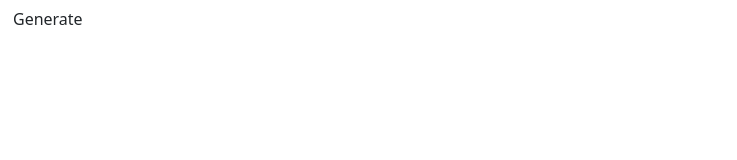
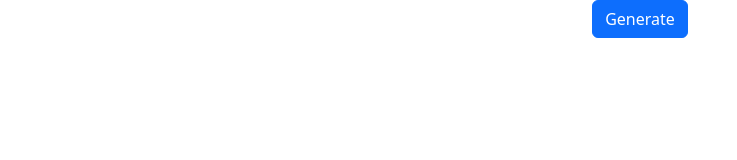
Before and after one commit to egannod/partner_generator, a plain HTML site: page index.html in a window 1280 px wide. Shown: the whole page, without its empty margins (0-737 px from the left). Drawn offline with nearby package versions, Linux system fonts and the light colour scheme.

Commit message:
Update button

```diff
--- a/index.html
+++ b/index.html
@@ -7,7 +7,9 @@
     <link href="https://cdn.jsdelivr.net/npm/bootstrap@5.3.3/dist/css/bootstrap.min.css" rel="stylesheet" integrity="sha384-QWTKZyjpPEjISv5WaRU9OFeRpok6YctnYmDr5pNlyT2bRjXh0JMhjY6hW+ALEwIH" crossorigin="anonymous">
 </head>
 <body>
-    <button class="btn" type="button">Generate</button>
+    <div class="d-flex align-self-center justify-content-center">
+        <button class="btn btn-primary btn-large" type="button">Generate</button>
+    </div>
 
     <script src="https://cdn.jsdelivr.net/npm/bootstrap@5.3.3/dist/js/bootstrap.bundle.min.js" integrity="sha384-YvpcrYf0tY3lHB60NNkmXc5s9fDVZLESaAA55NDzOxhy9GkcIdslK1eN7N6jIeHz" crossorigin="anonymous"></script>
 </body>
```
